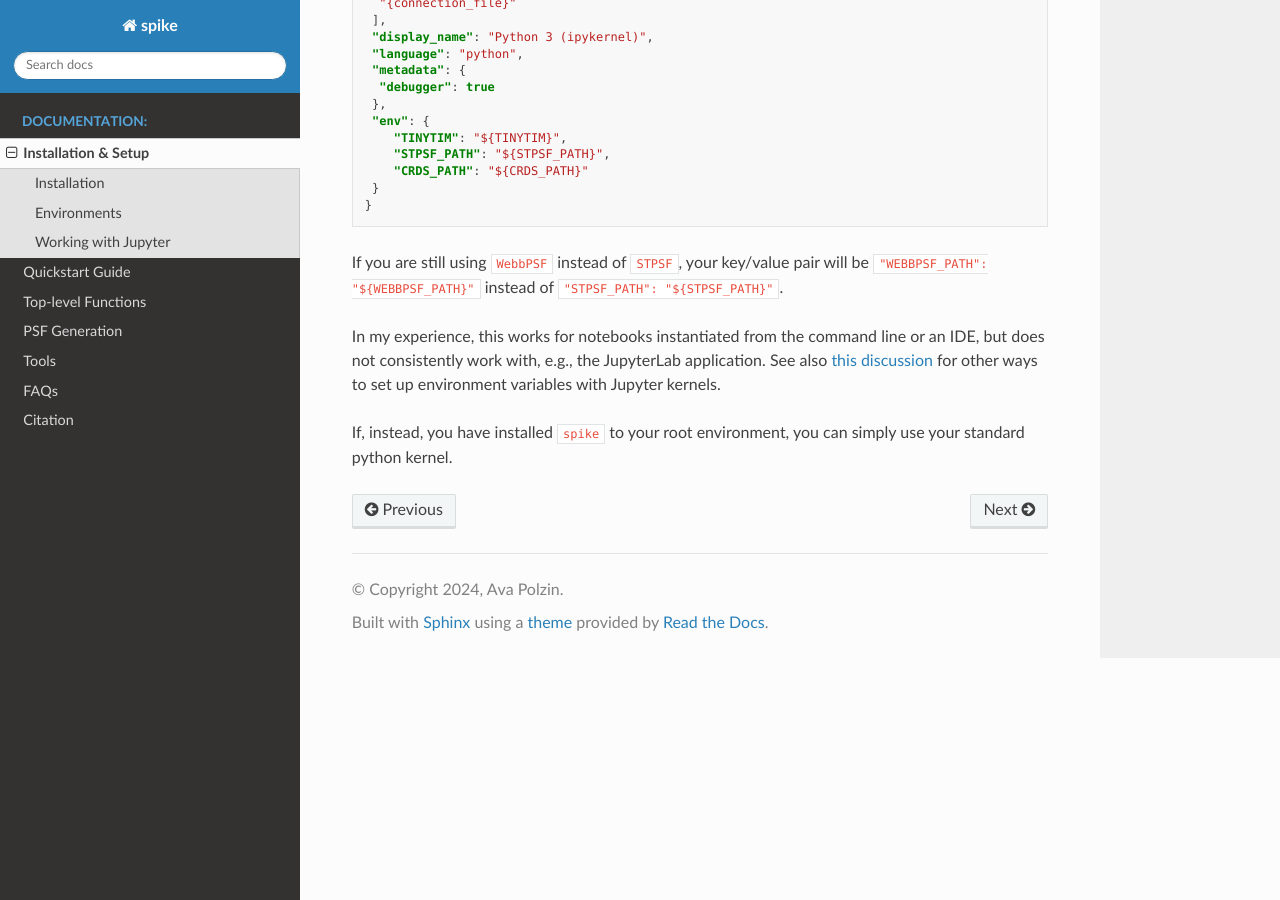
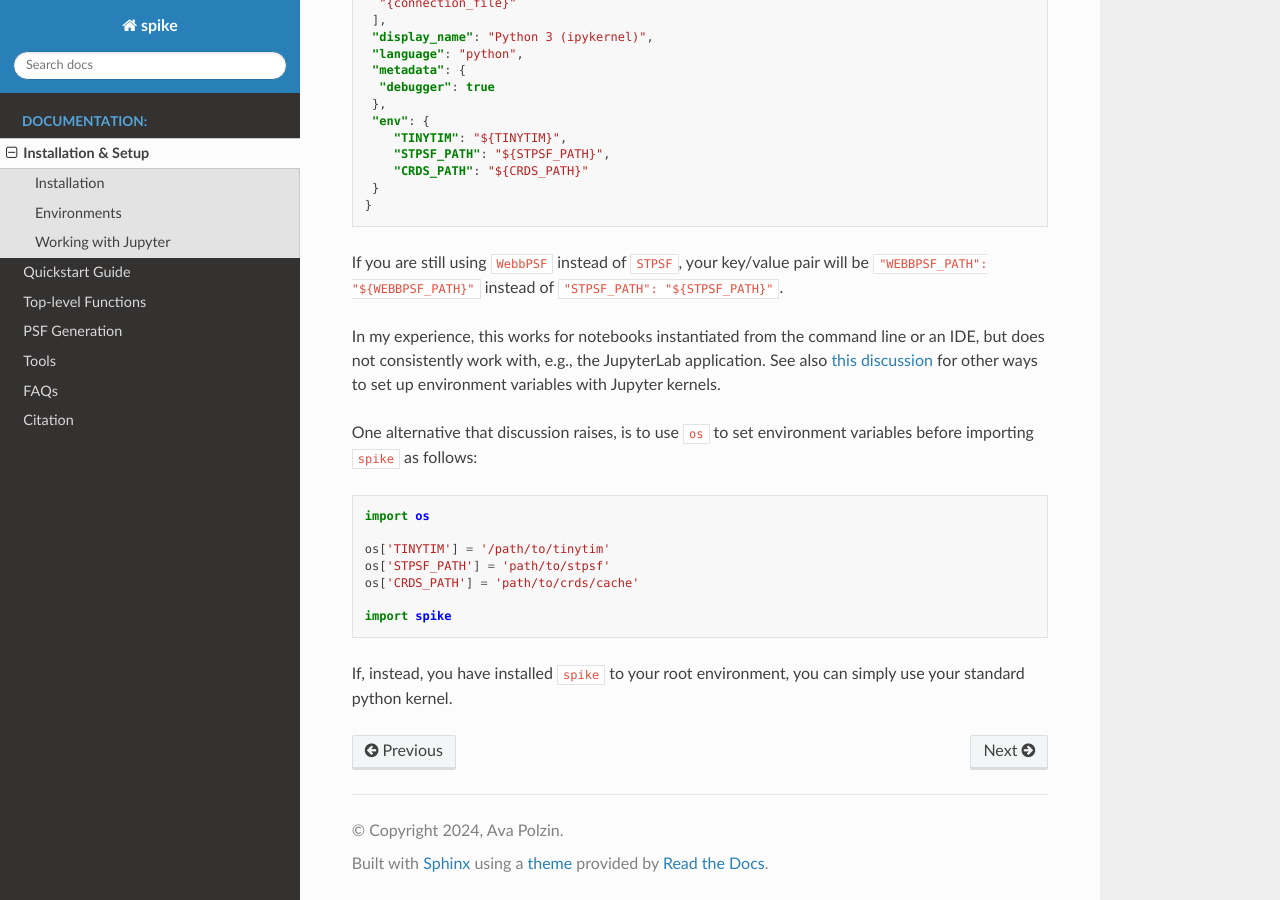
Before and after one commit to avapolzin/spike, a Sphinx documentation site: the page built from docs/install.rst, in a window 1280 px wide and 900 px high, scrolled down 2392 px. Built offline with Sphinx 7.4.7 and the Read the Docs theme 3.1.0, drawn with Linux system fonts in a browser that asks for light colours; pages that are not in the unit, such as notebooks, are missing from menus.

Commit message:
make changes raised in openjournals/joss-reviews#8200

```diff
--- a/docs/install.rst
+++ b/docs/install.rst
@@ -101,4 +101,16 @@ If you are still using ``WebbPSF`` instead of ``STPSF``, your key/value pair wil
 
 In my experience, this works for notebooks instantiated from the command line or an IDE, but does not consistently work with, e.g., the JupyterLab application. See also `this discussion <https://stackoverflow.com/questions/37890898/how-to-set-env-variable-in-jupyter-notebook>`_ for other ways to set up environment variables with Jupyter kernels.
 
+One alternative that discussion raises, is to use ``os`` to set environment variables before importing ``spike`` as follows:
+
+.. code-block:: python
+
+	import os
+
+	os['TINYTIM'] = '/path/to/tinytim'
+	os['STPSF_PATH'] = 'path/to/stpsf'
+	os['CRDS_PATH'] = 'path/to/crds/cache'
+
+	import spike
+
 If, instead, you have installed ``spike`` to your root environment, you can simply use your standard python kernel.
```
Also changed, not shown: paper/paper.md (+1 -1 lines), example_notebooks/README.md, 1 other file.
